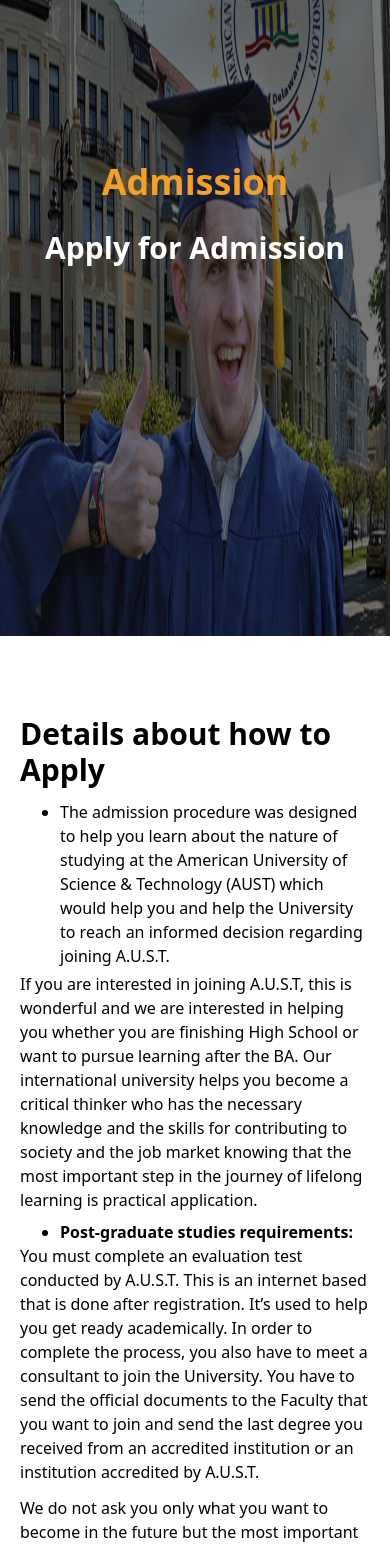
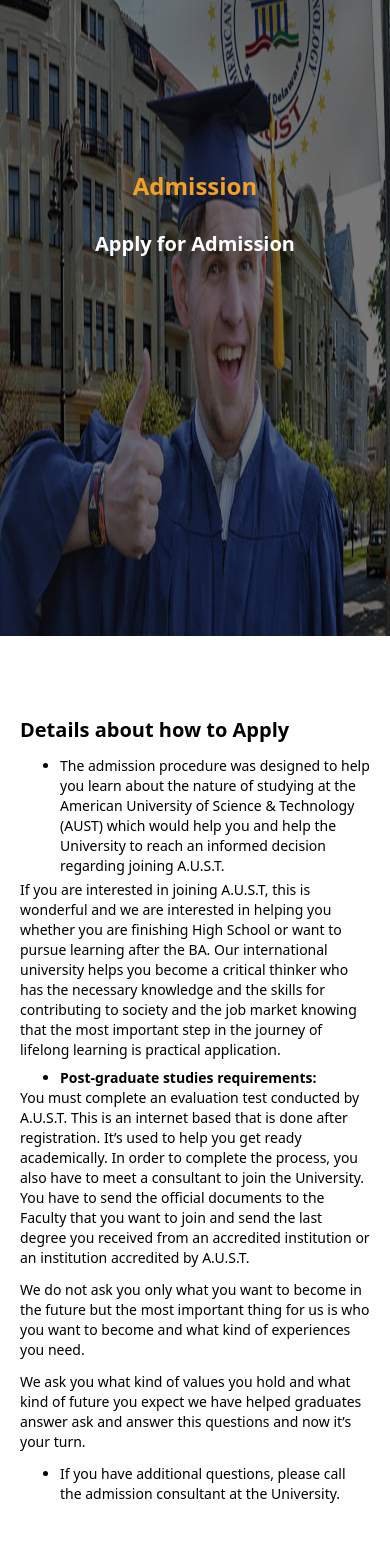
Before and after one commit to mohamedElshimi/American-University, a Vue app: page /RegisterPage in a window 390 px wide. Shown: the part 432-1980 px from the top of the page. Built offline with nearby package versions, Linux system fonts and the light colour scheme.

Commit message:
update register page fonts

```diff
--- a/src/assets/main.css
+++ b/src/assets/main.css
@@ -19,7 +19,7 @@
 }
 
 .my-input-label {
-  @apply block text-gray-700 font-semibold mb-2;
+  @apply block text-gray-700 font-semibold mb-2 md:text-base text-sm;
 }
 
 .input-field {
--- a/src/views/ProfessionalBachelor.vue
+++ b/src/views/ProfessionalBachelor.vue
@@ -7,7 +7,7 @@
 
 <script>
     export default {
-        name:'ProfessionalBachelor'
+        name:'ProfessionalBachelor',
     }
 </script>
 
--- a/src/views/RegisterPage.vue
+++ b/src/views/RegisterPage.vue
@@ -3,34 +3,34 @@
         <section class="min-h-screen relative flex justify-center items-center">
             <div class="img-overlay border-t-8 border-secondry"></div>
             <div class="relative z-10 text-white text-center">
-                <h2 class="text-4xl font-bold text-secondry">Admission</h2>
-                <h2 class="text-3xl font-bold mt-7">Apply for Admission</h2>
+                <h2 class="lg:text-4xl md:text-3xl text-2xl font-bold text-secondry">Admission</h2>
+                <h2 class="lg:text-3xl md:text-2xl text-xl font-bold mt-7">Apply for Admission</h2>
             </div>
         </section>
         <section class="container mx-auto">
             <section class="md:px-10 my-20 px-5">
-                <h3 class="text-3xl font-semibold mb-3">Details about how to Apply</h3>
+                <h3 class="lg:text-3xl md:text-2xl text-xl font-semibold mb-3">Details about how to Apply</h3>
                 <ul class="list-disc">
-                    <li class="ms-10 mb-1">The admission procedure was designed to help you learn about the nature of studying at the American University of Science & Technology (AUST) which would help you and help the University to reach an informed decision regarding joining A.U.S.T.</li>
-                    <p>If you are interested in joining A.U.S.T, this is wonderful and we are interested in helping you whether you are finishing High School or want to pursue learning after the BA. Our international university helps you become a critical thinker who has the necessary knowledge and the skills for contributing to society and the job market knowing that the most important step in the journey of lifelong learning is practical application.</p>
-                    <li class="font-bold ms-10 mt-2">Post-graduate studies requirements:</li>
-                    <p>You must complete an evaluation test conducted by A.U.S.T. This is an internet based that is done after registration. It’s used to help you get ready academically. In order to complete the process, you also have to meet a consultant to join the University. You have to send the official documents to the Faculty that you want to join and send the last degree you received from an accredited institution or an institution accredited by A.U.S.T.</p>
-                    <p class="my-3">We do not ask you only what you want to become in the future but the most important thing for us is who you want to become and what kind of experiences you need.</p>
-                    <p class="mb-3">We ask you what kind of values you hold and what kind of future you expect we have helped graduates answer ask and answer this questions and now it’s your turn.</p>
-                    <li class="ms-10">If you have additional questions, please call the admission consultant at the University.</li>
+                    <li class="ms-10 mb-1 md:text-base text-sm">The admission procedure was designed to help you learn about the nature of studying at the American University of Science & Technology (AUST) which would help you and help the University to reach an informed decision regarding joining A.U.S.T.</li>
+                    <p class=" md:text-base text-sm">If you are interested in joining A.U.S.T, this is wonderful and we are interested in helping you whether you are finishing High School or want to pursue learning after the BA. Our international university helps you become a critical thinker who has the necessary knowledge and the skills for contributing to society and the job market knowing that the most important step in the journey of lifelong learning is practical application.</p>
+                    <li class="font-bold ms-10 mt-2 md:text-base text-sm">Post-graduate studies requirements:</li>
+                    <p class="md:text-base text-sm">You must complete an evaluation test conducted by A.U.S.T. This is an internet based that is done after registration. It’s used to help you get ready academically. In order to complete the process, you also have to meet a consultant to join the University. You have to send the official documents to the Faculty that you want to join and send the last degree you received from an accredited institution or an institution accredited by A.U.S.T.</p>
+                    <p class="my-3 md:text-base text-sm">We do not ask you only what you want to become in the future but the most important thing for us is who you want to become and what kind of experiences you need.</p>
+                    <p class="mb-3 md:text-base text-sm">We ask you what kind of values you hold and what kind of future you expect we have helped graduates answer ask and answer this questions and now it’s your turn.</p>
+                    <li class="ms-10 md:text-base text-sm">If you have additional questions, please call the admission consultant at the University.</li>
                 </ul>
             </section>
             <section class="md:px-2 px-5 mb-7">
-                <h3 class="text-3xl font-semibold mb-7">The Application Process</h3>
+                <h3 class="lg:text-3xl md:text-2xl text-xl font-semibold mb-7">The Application Process</h3>
                 <div class="text-red-700 flex flex-wrap justify-center my-16">
-                    <div class="text-2xl font-semibold lg:w-4/12 md:w-6/12 w-full mb-5">1 Start Online Submission</div>
-                    <div class="text-2xl font-semibold lg:w-4/12 md:w-6/12 w-full mb-5">2 Submit the Form</div>
-                    <div class="text-2xl font-semibold lg:w-4/12 md:w-6/12 w-full mb-5">3 Gather Necessary Documents</div>
-                    <div class="text-2xl font-semibold lg:w-4/12 md:w-6/12 w-full mb-5">4 Review the Submission</div>
-                    <div class="text-2xl font-semibold lg:w-4/12 md:w-6/12 w-full mb-5">5 Apply admission</div>
+                    <div class="lg:text-2xl md:text-xl text-lg font-semibold lg:w-4/12 md:w-6/12 w-full mb-5">1 Start Online Submission</div>
+                    <div class="lg:text-2xl md:text-xl text-lg font-semibold lg:w-4/12 md:w-6/12 w-full mb-5">2 Submit the Form</div>
+                    <div class="lg:text-2xl md:text-xl text-lg font-semibold lg:w-4/12 md:w-6/12 w-full mb-5">3 Gather Necessary Documents</div>
+                    <div class="lg:text-2xl md:text-xl text-lg font-semibold lg:w-4/12 md:w-6/12 w-full mb-5">4 Review the Submission</div>
+                    <div class="lg:text-2xl md:text-xl text-lg font-semibold lg:w-4/12 md:w-6/12 w-full mb-5">5 Apply admission</div>
                 </div>
                 <div>
-                    <h3 class="text-2xl font-semibold mb-7 text-center text-gray-700">ApplicatIon Form</h3>
+                    <h3 class="lg:text-3xl md:text-2xl text-xl font-semibold mb-7 text-center text-gray-700">ApplicatIon Form</h3>
                     <form class="flex flex-wrap">
                         <div class="md:w-6/12 w-full my-2 md:px-2 px-5">
                             <label for="" class="my-input-label">Name<sup><i class="fa-solid fa-star-of-life text-[7px] ms-1 text-red-600"></i></sup></label>
@@ -56,31 +56,31 @@
                             <label for="" class="my-input-label w-full">Program- Choose Your Degree<sup><i class="fa-solid fa-star-of-life text-[7px] ms-1 text-red-600"></i></sup></label>
                             <div class="sm:w-6/12 w-full mb-2">
                                 <input type="radio" name="degree" id="HonorDoctorate" class="me-2">
-                                <label for="HonorDoctorate" class="font-semibold">Honor Doctorate</label>
+                                <label for="HonorDoctorate" class="font-semibold md:text-base text-sm">Honor Doctorate</label>
                             </div>
                             <div class="sm:w-6/12 w-full mb-2">
                                 <input type="radio" name="degree" id="DBA" class="me-2">
-                                <label for="DBA" class="font-semibold">DBA</label>
+                                <label for="DBA" class="font-semibold md:text-base text-sm">DBA</label>
                             </div>
                             <div class="sm:w-6/12 w-full mb-2">
                                 <input type="radio" name="degree" id="DoctorateDegree" class="me-2">
-                                <label for="DoctorateDegree" class="font-semibold">Professional Doctorate Degree</label>
+                                <label for="DoctorateDegree" class="font-semibold md:text-base text-sm">Professional Doctorate Degree</label>
                             </div>
                             <div class="sm:w-6/12 w-full mb-2">
                                 <input type="radio" name="degree" id="MBA" class="me-2">
-                                <label for="MBA" class="font-semibold">MBA</label>
+                                <label for="MBA" class="font-semibold md:text-base text-sm">MBA</label>
                             </div>
                             <div class="sm:w-6/12 w-full mb-2">
                                 <input type="radio" name="degree" id="MasterDegree" class="me-2">
-                                <label for="MasterDegree" class="font-semibold">Professional Master Degree</label>
+                                <label for="MasterDegree" class="font-semibold md:text-base text-sm">Professional Master Degree</label>
                             </div>
                             <div class="sm:w-6/12 w-full mb-2">
                                 <input type="radio" name="degree" id="ProfessionalBachelor" class="me-2">
-                                <label for="ProfessionalBachelor" class="font-semibold">Professional Bachelor</label>
+                                <label for="ProfessionalBachelor" class="font-semibold md:text-base text-sm">Professional Bachelor</label>
                             </div>
                             <div class="sm:w-6/12 w-full mb-2">
                                 <input type="radio" name="degree" id="ProfessionalDiploma" class="me-2">
-                                <label for="ProfessionalDiploma" class="font-semibold">Professional Diploma</label>
+                                <label for="ProfessionalDiploma" class="font-semibold md:text-base text-sm">Professional Diploma</label>
                             </div>
                         </div>
                         <div class="md:w-6/12 md:px-2 w-full my-2 sm:px-0 px-5">
```
Also changed, not shown: src/components/NavBar.vue (+7 -7 lines).
